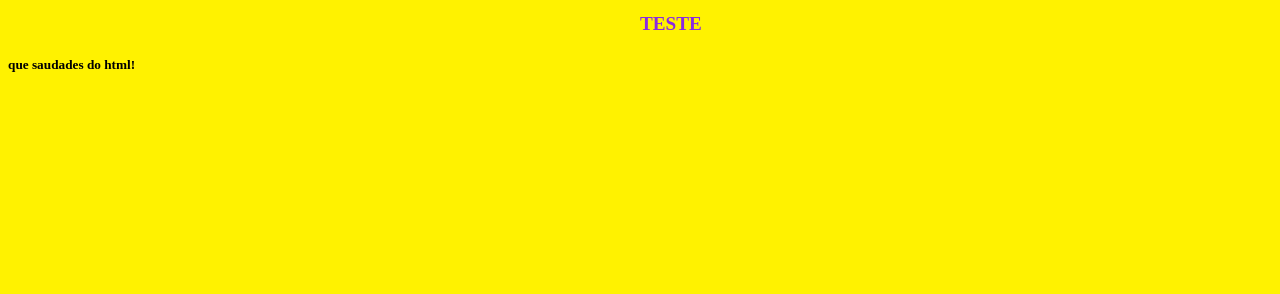
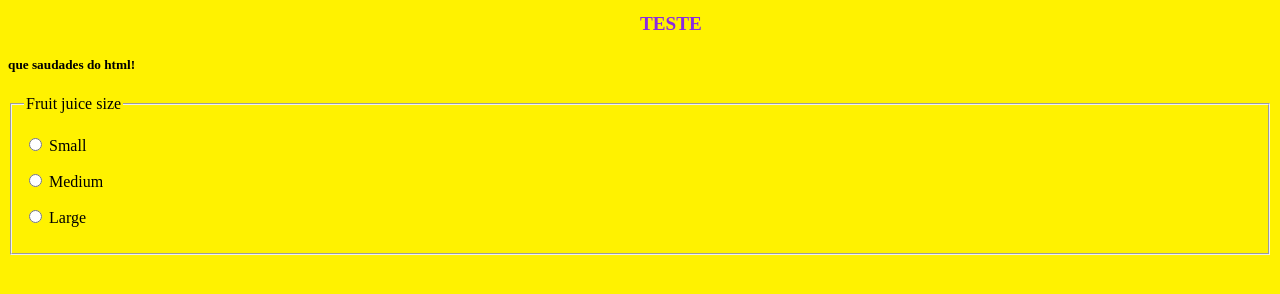
Before and after one commit to FMafeM/primeiroGit, a plain HTML site: page index.html in a window 1280 px wide. Drawn offline with Linux system fonts and the light colour scheme.

Commit message:
adicionei form

```diff
--- a/index.html
+++ b/index.html
@@ -1,5 +1,6 @@
 <!DOCTYPE html>
 <html lang="pt-br">
+
 <head>
     <meta charset="UTF-8">
     <meta name="viewport" content="width=device-width, initial-scale=1.0">
@@ -8,8 +9,27 @@
 </head>
 
 <body>
-                <h1 class="title">TESTE</h1>
-                <h5>que saudades do html!</h5>
+    <h1 class="title">TESTE</h1>
+    <h5>que saudades do html!</h5>
+
+    <form>
+        <fieldset>
+            <legend>Fruit juice size</legend>
+            <p>
+                <input type="radio" name="size" id="size_1" value="small" />
+                <label for="size_1">Small</label>
+            </p>
+            <p>
+                <input type="radio" name="size" id="size_2" value="medium" />
+                <label for="size_2">Medium</label>
+            </p>
+            <p>
+                <input type="radio" name="size" id="size_3" value="large" />
+                <label for="size_3">Large</label>
+            </p>
+        </fieldset>
+    </form>
 
 </body>
+
 </html>
```
